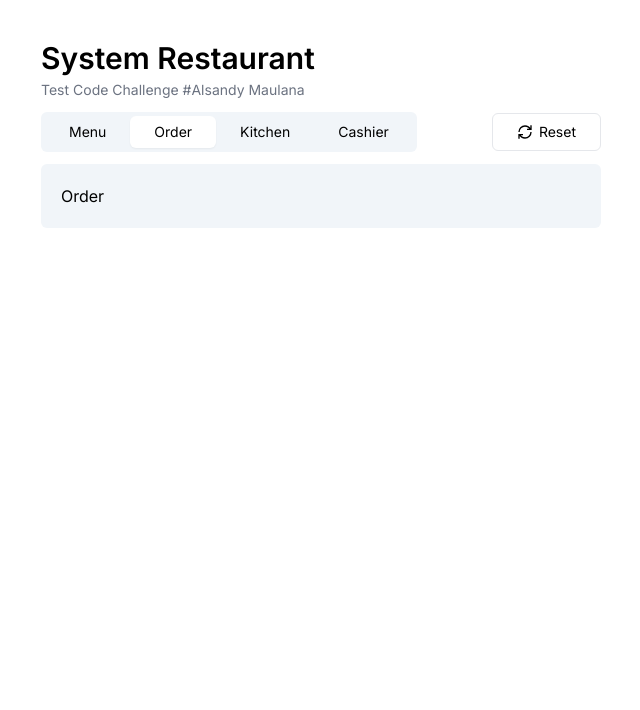
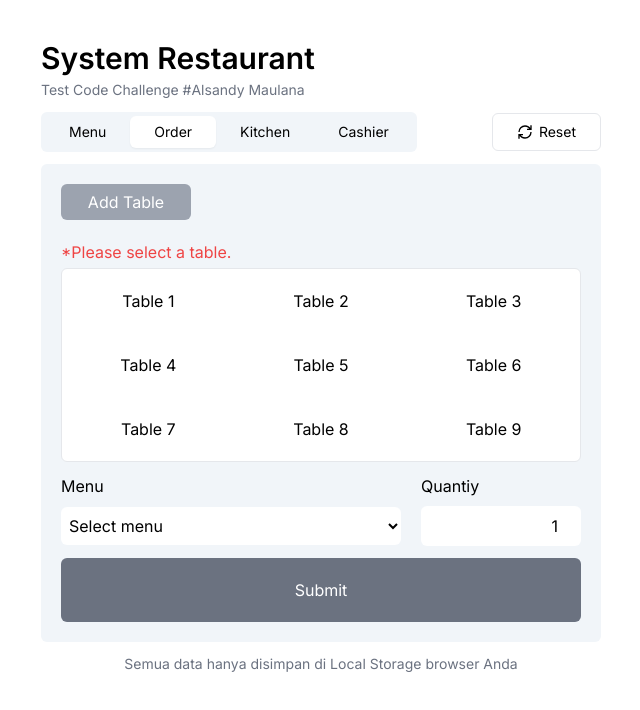
Before and after one commit to marsmallowz/restaurant-system-app, a Next.js app: page /order in a window 1280 px wide. Shown: the top 710 px of the page, without its empty margins (319-959 px from the left). Built offline with nearby package versions, Linux system fonts and the light colour scheme.

Commit message:
add feature order

```diff
--- a/src/app/layout.tsx
+++ b/src/app/layout.tsx
@@ -24,6 +24,9 @@ export default function RootLayout({
             <div className="flex flex-col space-y-4 bg-slate-100 py-5 px-1.5 sm:px-5 rounded-md">
               {children}
             </div>
+            <div className="text-center text-sm text-gray-500">
+              Semua data hanya disimpan di Local Storage browser Anda
+            </div>
           </div>
         </main>
       </body>
--- a/src/app/order/page.tsx
+++ b/src/app/order/page.tsx
@@ -1,5 +1,217 @@
-import React from "react";
+"use client";
+
+import BoxTable from "@/components/BoxTable";
+import React, { useEffect, useState } from "react";
+import { generateCustomId } from "../utils/customIdGenerator";
+
+interface MenuItem {
+  id: string;
+  name: string;
+}
+
+interface OrderItem {
+  id: string;
+  tableId: number;
+  isCompleted: boolean;
+  menus: { menu: MenuItem; quantity: number }[];
+}
 
 export default function Order() {
-  return <div>Order</div>;
+  const [menus, setMenus] = useState<MenuItem[]>([]);
+  const [orders, setOrder] = useState<OrderItem[]>([]);
+
+  const [selectedTable, setSelectedTable] = useState<number>(0);
+  const [selectedMenu, setSelectedMenu] = useState<MenuItem>();
+  const [quantity, setQuantity] = useState<number>(1);
+
+  const handleBoxClick = (id: number) => {
+    setSelectedTable(id);
+  };
+
+  interface BoxData {
+    id: number;
+    name: string;
+  }
+
+  const listTable: BoxData[] = [
+    { id: 1, name: "Table 1" },
+    { id: 2, name: "Table 2" },
+    { id: 3, name: "Table 3" },
+    { id: 4, name: "Table 4" },
+    { id: 5, name: "Table 5" },
+    { id: 6, name: "Table 6" },
+    { id: 7, name: "Table 7" },
+    { id: 8, name: "Table 8" },
+    { id: 9, name: "Table 9" },
+  ];
+
+  const handleAddOrder = (event: React.FormEvent<HTMLFormElement>) => {
+    event.preventDefault();
+    if (selectedTable) {
+      const currentOrder = orders.find(
+        (order) =>
+          order.tableId === selectedTable && order.isCompleted === false
+      );
+      // Jika ada order dengan meja yang sama tetapi belum complete
+      if (currentOrder) {
+        const currentMenu = currentOrder.menus.find(
+          (menu) => menu.menu.id === selectedMenu?.id
+        );
+        // jika menu yang mau ditambahkan sudah ada di order.
+        if (currentMenu) {
+          const totalQuantity = quantity + currentMenu.quantity;
+          const newOrders = orders.map((order) => {
+            if (order.id === currentOrder.id) {
+              const newMenus = order.menus.map((menu) => {
+                if (menu.menu.id === currentMenu.menu.id) {
+                  return { ...menu, quantity: totalQuantity };
+                }
+                return menu;
+              });
+              return {
+                ...order,
+                menus: newMenus,
+              };
+            }
+            return order;
+          });
+
+          const jsonData = JSON.stringify(newOrders);
+          localStorage.setItem("orders", jsonData);
+          setOrder(newOrders);
+        }
+        // Jika menu tidak ada
+        else {
+          const newOrders = orders.map((order) => {
+            if (order.id === currentOrder.id) {
+              return {
+                ...order,
+                menus: [{ menu: selectedMenu!, quantity }, ...order.menus],
+              };
+            }
+            return order;
+          });
+
+          const jsonData = JSON.stringify(newOrders);
+          localStorage.setItem("orders", jsonData);
+          setOrder(newOrders);
+        }
+      }
+      // jika order tidak ada
+      else {
+        const generateId = generateCustomId();
+        const newOrders = [
+          {
+            id: generateId,
+            tableId: selectedTable,
+            menus: [{ menu: selectedMenu!, quantity }],
+            isCompleted: false,
+          },
+          ...orders,
+        ];
+        const jsonData = JSON.stringify(newOrders);
+        localStorage.setItem("orders", jsonData);
+        setOrder(newOrders);
+      }
+    }
+  };
+
+  useEffect(() => {
+    let getMenu = localStorage.getItem("menus") || undefined;
+    let getOrder = localStorage.getItem("orders") || undefined;
+
+    // MENU
+    if (getMenu) {
+      const parsedMenu = JSON.parse(getMenu);
+      setMenus(parsedMenu);
+    } else {
+      const dataObj = [
+        { id: generateCustomId(), name: "Ayam Bakar Rica-rica" },
+        { id: generateCustomId(), name: "Ayam Bakar Taliwang" },
+        { id: generateCustomId(), name: "Ayam Bakar Madu" },
+      ];
+      const jsonData = JSON.stringify(dataObj);
+      localStorage.setItem("menus", jsonData);
+      setMenus(dataObj);
+    }
+
+    // ORDER
+    if (getOrder) {
+      const parsedMenu = JSON.parse(getOrder);
+      setOrder(parsedMenu);
+    } else {
+      const jsonData = JSON.stringify([]);
+      localStorage.setItem("orders", jsonData);
+      setOrder([]);
+    }
+  }, []);
+
+  return (
+    <div className="flex flex-col gap-1">
+      <button className="w-3/12 mb-4 text-white py-1.5 px-4 bg-gray-400 hover:bg-gray-500 rounded-md">
+        Add Table
+      </button>
+      {selectedTable ? null : (
+        <div className="text-red-500">*Please select a table.</div>
+      )}
+      <div className="grid grid-cols-3 rounded-md bg-white border overflow-hidden ">
+        {listTable.map((box) => (
+          <BoxTable
+            key={box.id}
+            id={box.id}
+            name={box.name}
+            selected={selectedTable === box.id}
+            totalTables={listTable.length}
+            onClick={handleBoxClick}
+          />
+        ))}
+      </div>
+      <form onSubmit={handleAddOrder} className="flex flex-col gap-3">
+        <div className="grid grid-cols-3 grid-rows-2 gap-x-5 items-center">
+          <div className="col-span-2">Menu</div>
+          <div className="col-span-1">Quantiy</div>
+          <select
+            required
+            onChange={(e) => {
+              if (e.target.value) {
+                setSelectedMenu({
+                  id: e.target.value,
+                  name: menus.find((menu) => menu.id === e.target.value)!.name,
+                });
+              }
+            }}
+            className="col-span-2 px-1 py-2 bg-white rounded-md"
+          >
+            <option key={""} value={""}>
+              Select menu
+            </option>
+            {menus.map((menu) => {
+              return (
+                <option key={menu.id} value={menu.id} content="">
+                  {menu.name}
+                </option>
+              );
+            })}
+          </select>
+          <input
+            id="quantity"
+            type="number"
+            required
+            min={1}
+            defaultValue={1}
+            onChange={(e) => {
+              setQuantity(parseInt(e.target.value));
+            }}
+            className="col-span-1 text-right px-2 py-2 bg-white rounded-md"
+          />
+        </div>
+        <button
+          type="submit"
+          className="p-5 bg-gray-500 hover:bg-gray-600 text-white rounded-md"
+        >
+          Submit
+        </button>
+      </form>
+    </div>
+  );
 }
--- /dev/null
+++ b/src/app/utils/customIdGenerator.ts
@@ -0,0 +1,8 @@
+import { customAlphabet } from "nanoid";
+
+const alphabet = "ABCDEFGHIJKLMNOPQRSTUVWXYZ0123456789";
+const nanoid = customAlphabet(alphabet, 4);
+
+export function generateCustomId(): string {
+  return nanoid();
+}
--- /dev/null
+++ b/src/components/BoxTable.tsx
@@ -0,0 +1,28 @@
+"use client";
+
+import React from "react";
+
+interface BoxTableProps {
+  id: number;
+  name: string;
+  selected: boolean;
+  totalTables: number;
+  onClick: (id: number) => void;
+}
+
+export default function BoxTable(props: BoxTableProps) {
+  const selectedBox = props.selected
+    ? "text-white bg-gray-400 hover:bg-gray-400"
+    : "hover:bg-gray-200";
+
+  return (
+    <button
+      onClick={() => {
+        props.onClick(props.id);
+      }}
+      className={`${selectedBox} first-line:px-10 py-5 cursor-pointer`}
+    >
+      {props.name}
+    </button>
+  );
+}
```
